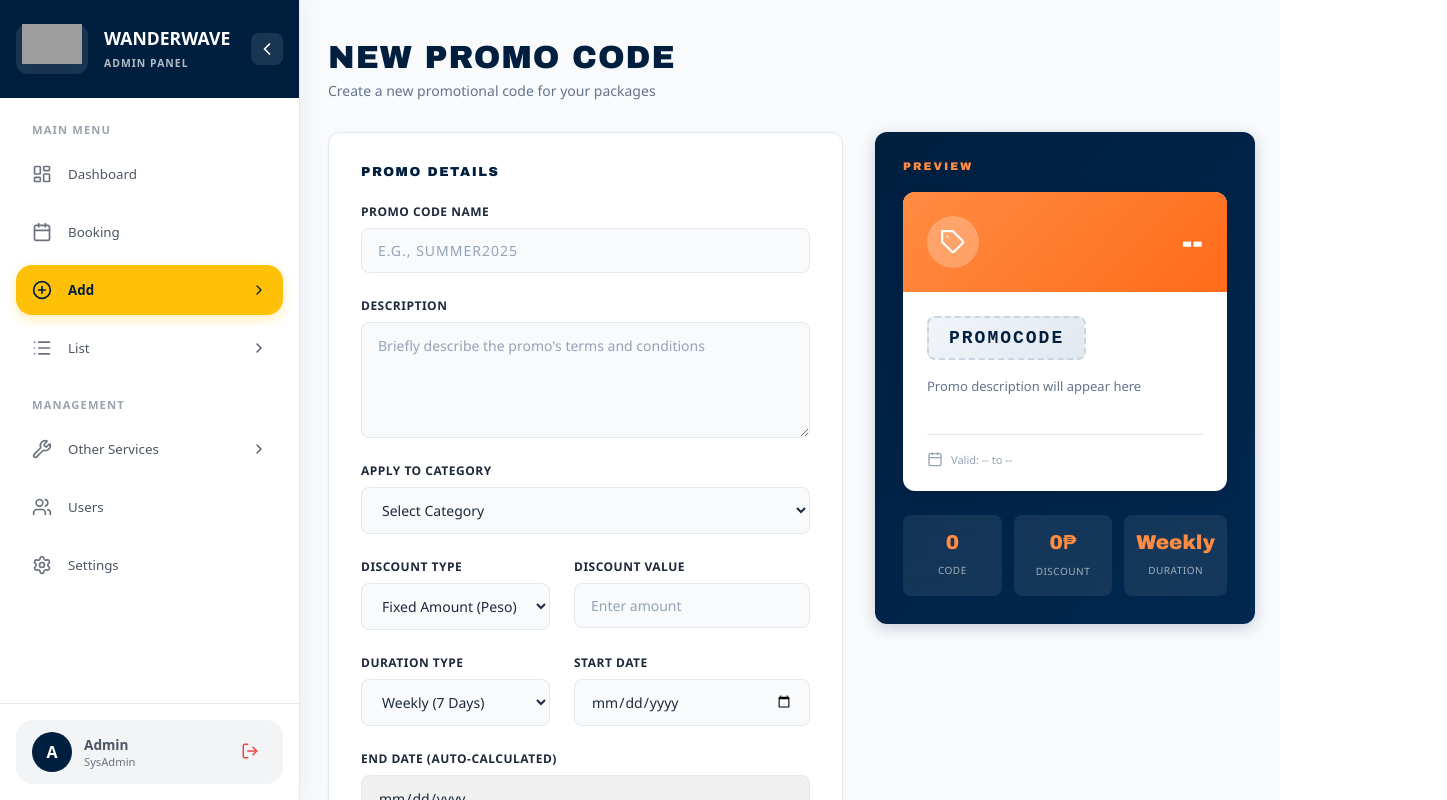
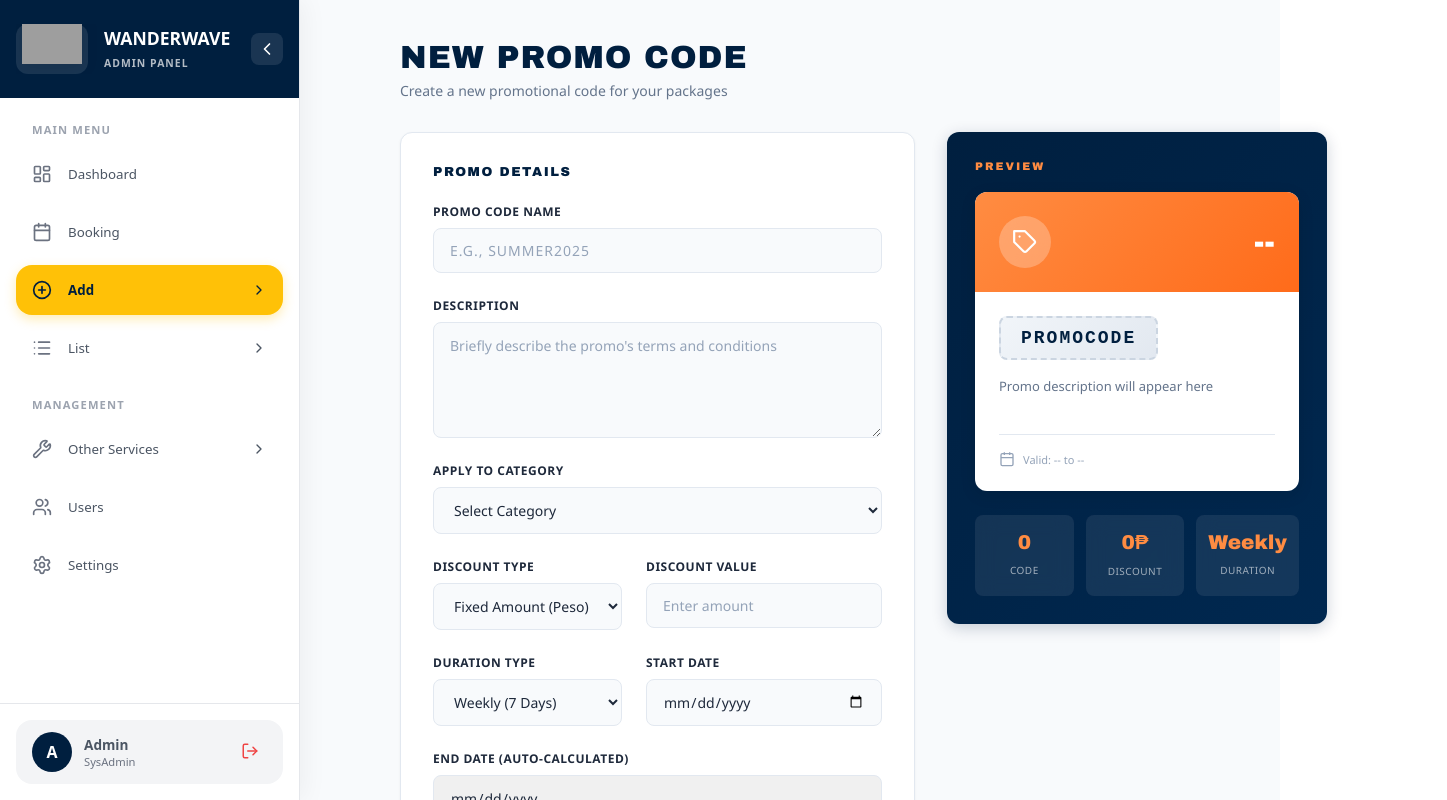
Before and after one commit to WanderWave-Travel-and-Tours/WWTT-Website, a React (Vite) app in the folder admin/: page /add-promo in a window 1280 px wide. Shown: the top 800 px of the page, 1447 px wide, since content can reach past the window. Built offline with nearby package versions, Linux system fonts and the light colour scheme; grey boxes are pictures that could not be loaded.

Commit message:
style(responsive): add padding to pages for improved responsiveness

```diff
--- a/admin/src/components/addpackage/addpackage.css
+++ b/admin/src/components/addpackage/addpackage.css
@@ -7,7 +7,7 @@
 .pkg-main {
     flex: 1;
     margin-left: 280px;
-    padding: 40px 48px;
+    padding: 40px 120px;
     font-family: 'Segoe UI', Arial, sans-serif;
 }
 
--- a/admin/src/components/addpromo/addpromo.css
+++ b/admin/src/components/addpromo/addpromo.css
@@ -7,7 +7,7 @@
 .promo-main {
     flex: 1;
     margin-left: 280px;
-    padding: 40px 48px;
+    padding: 40px 120px;
     font-family: 'Segoe UI', Arial, sans-serif;
 }
 
--- a/admin/src/components/addtestimonial/addtestimonial.css
+++ b/admin/src/components/addtestimonial/addtestimonial.css
@@ -7,7 +7,7 @@
 .testi-main {
     flex: 1;
     margin-left: 280px;
-    padding: 40px 48px;
+    padding: 40px 120px;
     font-family: 'Segoe UI', Arial, sans-serif;
 }
 
```
